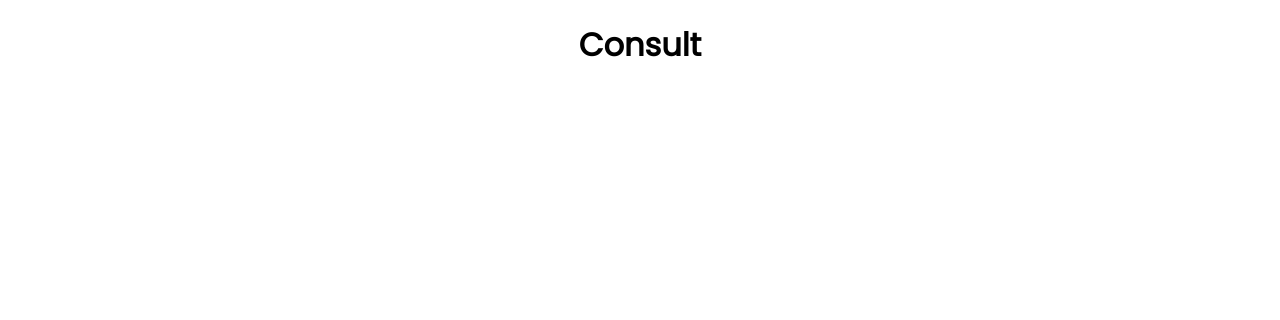
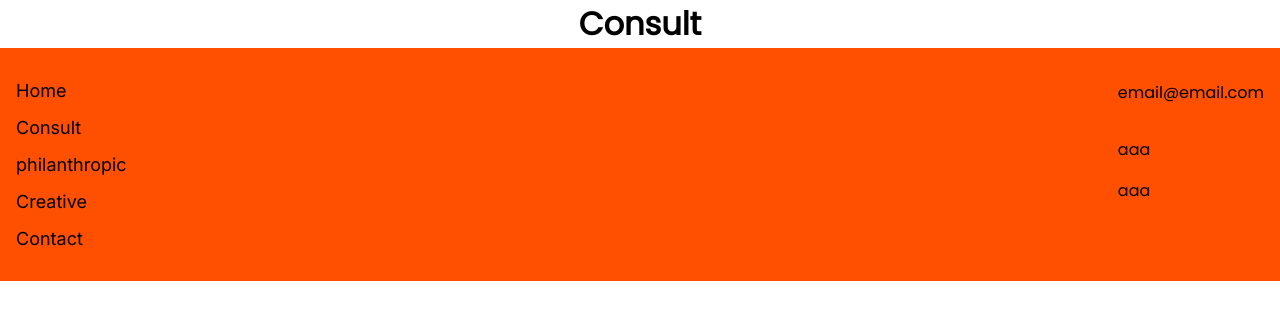
Before and after one commit to Cellmon95/anna-kajsa, a Next.js app: page /consult in a window 1280 px wide. Shown: the top 320 px of the page. Built offline with nearby package versions, Linux system fonts and the light colour scheme.

Commit message:
started building the footer

```diff
--- a/src/app/globals.css
+++ b/src/app/globals.css
@@ -11,6 +11,11 @@
   --black: #000000;
   --red: #c80000;
   --dark-green: #04814f;
+}
+* {
+  padding: 0;
+  margin: 0;
+  box-sizing: border-box;
 }
 
 h1,
@@ -54,3 +59,7 @@
   font-weight: 400;
   line-height: normal;
 }
+a {
+  color: black;
+  text-decoration: none;
+}
--- a/src/app/layout.tsx
+++ b/src/app/layout.tsx
@@ -1,22 +1,26 @@
-import type { Metadata } from 'next'
-import { Inter } from 'next/font/google'
-import './globals.css'
+import type { Metadata } from 'next';
+import { Inter } from 'next/font/google';
+import './globals.css';
+import Footer from '@/components/Footer/footer';
 
-const inter = Inter({ subsets: ['latin'] })
+const inter = Inter({ subsets: ['latin'] });
 
 export const metadata: Metadata = {
   title: 'Create Next App',
   description: 'Generated by create next app',
-}
+};
 
 export default function RootLayout({
   children,
 }: {
-  children: React.ReactNode
+  children: React.ReactNode;
 }) {
   return (
     <html lang="en">
-      <body className={inter.className}>{children}</body>
+      <body className={inter.className}>
+        {children}
+        <Footer />
+      </body>
     </html>
-  )
+  );
 }
--- /dev/null
+++ b/src/components/Footer/footer.module.css
@@ -0,0 +1,15 @@
+.collumns {
+  display: flex;
+  flex-direction: column;
+  gap: 16px;
+  font-size: 18px;
+}
+.footer {
+  min-height: 200px;
+  width: 100%;
+  background-color: var(--background-home);
+  display: flex;
+  padding-block: 32px;
+  padding-inline: 16px;
+  justify-content: space-between;
+}
--- /dev/null
+++ b/src/components/Footer/footer.tsx
@@ -0,0 +1,21 @@
+import Link from 'next/link';
+import styles from './footer.module.css';
+
+export default function Footer() {
+  return (
+    <>
+      <footer className={styles.footer}>
+        <div className={styles.collumns}>
+          <Link href={'/'}>Home</Link>
+          <Link href={'/'}>Consult</Link>
+          <Link href={'/'}>philanthropic</Link>
+          <Link href={'/'}>Creative</Link>
+          <Link href={'/'}>Contact</Link>
+        </div>
+        <div className={styles.collumns}>
+          <p>email@email.com</p> <p></p> <p>aaa</p> <p>aaa</p>
+        </div>
+      </footer>
+    </>
+  );
+}
```
Also changed, not shown: src/app/page.tsx (+5 -14 lines).
